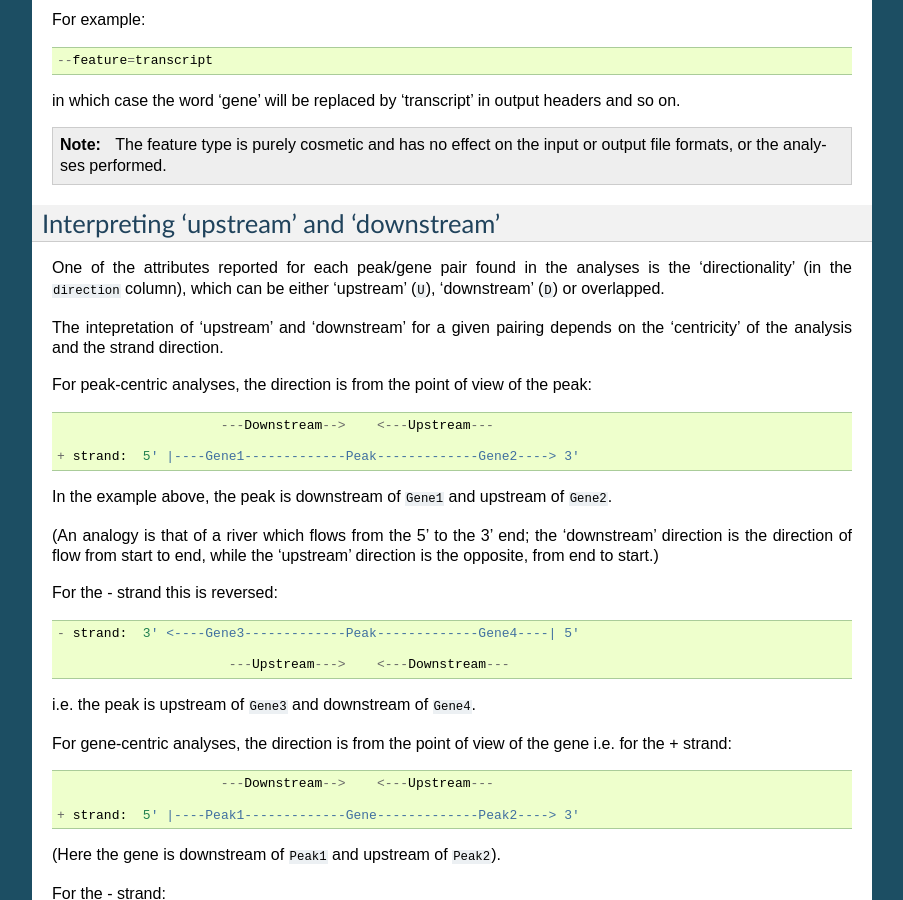
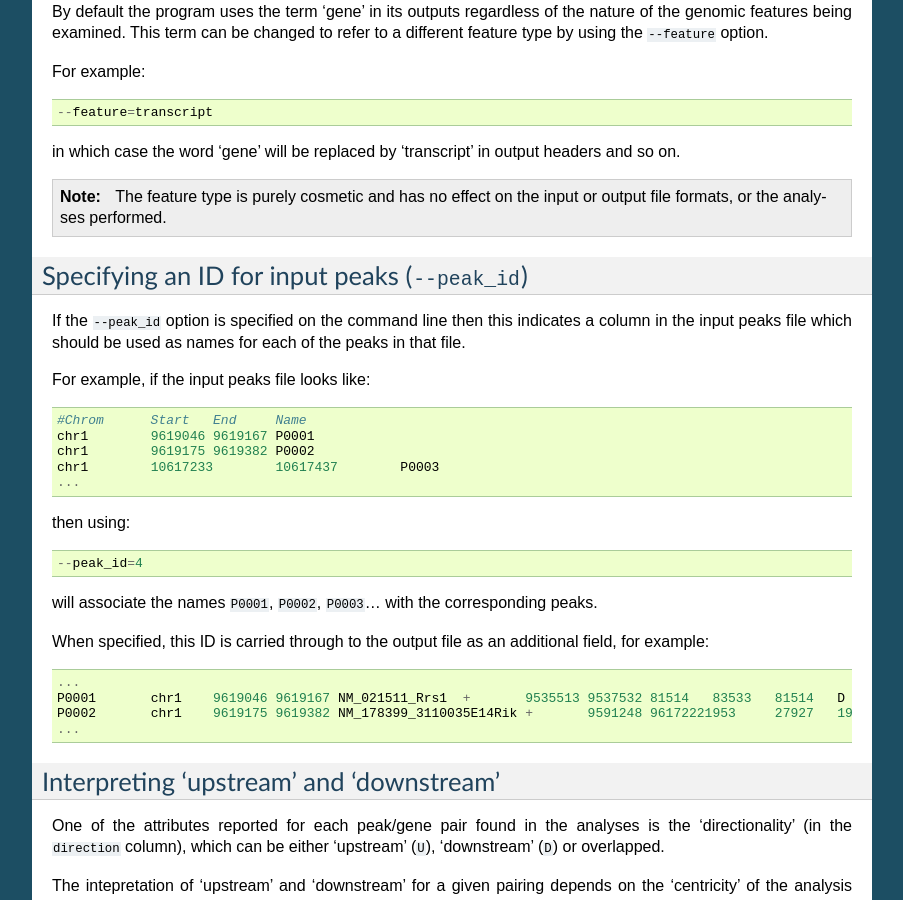
Before and after one commit to fls-bioinformatics-core/RnaChipIntegrator, a Sphinx documentation site: the page built from docs/outputs.rst, in a window 1280 px wide and 900 px high, scrolled down 3059 px. Shown: the whole window, without its empty margins (198-1101 px from the left). Built offline with Sphinx 7.4.7, drawn with Linux system fonts in a browser that asks for light colours; some of the changed text lies outside the part shown.

Commit message:
Update documentation for --peak_id option.

```diff
--- a/docs/inputs.rst
+++ b/docs/inputs.rst
@@ -77,7 +77,10 @@ where:
    ``start`` and ``end`` positions must differ by at least 1bp,
    and the ``end`` must come after the ``start``.
 
-Any additional columns found in the file are ignored.
+Any additional columns found in the file are ignored (unless
+the ``--peak_id`` option is used to specify an additional
+column with names to associate with each peak - see
+:ref:`peak_id`.)
 
 Note that lines in the input file are ignored in any of the
 following cases:
--- a/docs/outputs.rst
+++ b/docs/outputs.rst
@@ -33,6 +33,8 @@ columns of data for each:
 ================ ================================================
 Name             Description
 ================ ================================================
+peak.id          (Optional) peak ID (if ``--peak_id`` option was
+                 used)
 peak.chr	 chromosome of the peak
 peak.start	 peak start position
 peak.end	 peak end position
@@ -84,6 +86,8 @@ gene.chr	chromosome of the gene
 gene.start	gene start position
 gene.end	gene end position
 gene.strand	gene strand direction
+peak.id         (Optional) peak ID (if ``--peak_id`` option was
+                used)
 peak.chr	chromosome of the peak
 peak.start	peak start position
 peak.end	peak end position
@@ -202,6 +206,38 @@ output headers and so on.
    The feature type is purely cosmetic and has no effect on the
    input or output file formats, or the analyses performed.
 
+.. _peak_id:
+
+Specifying an ID for input peaks (``--peak_id``)
+------------------------------------------------
+
+If the ``--peak_id`` option is specified on the command line
+then this indicates a column in the input peaks file which
+should be used as names for each of the peaks in that file.
+
+For example, if the input peaks file looks like::
+
+    #Chrom	Start	End	Name
+    chr1	9619046	9619167	P0001
+    chr1	9619175	9619382	P0002
+    chr1	10617233	10617437	P0003
+    ...
+
+then using::
+
+    --peak_id=4
+
+will associate the names ``P0001``, ``P0002``, ``P0003``...
+with the corresponding peaks.
+
+When specified, this ID is carried through to the output file
+as an additional field, for example::
+
+    ...
+    P0001	chr1	9619046	9619167	NM_021511_Rrs1	+	9535513	9537532	81514	83533	81514	D	0	0
+    P0002	chr1	9619175	9619382	NM_178399_3110035E14Rik	+	9591248	96172221953	27927	1953	D	0	0
+    ...
+
 .. _upstream_and_downstream:
 
 Interpreting 'upstream' and 'downstream'
--- a/docs/usage.rst
+++ b/docs/usage.rst
@@ -166,13 +166,14 @@ Changing the output files and formats
 -------------------------------------
 
 There are a number of options to produce additional output files, and
-to modify the format depending on requirements:
+to modify the format and output content depending on requirements:
 
  * :ref:`xlsx_file`
  * :ref:`summary_files`
  * :ref:`compact_output`
  * :ref:`output_padding`
  * :ref:`feature_type`
+ * :ref:`peak_id`
 
 Using RnaChipIntegrator in Galaxy
 ---------------------------------
```
